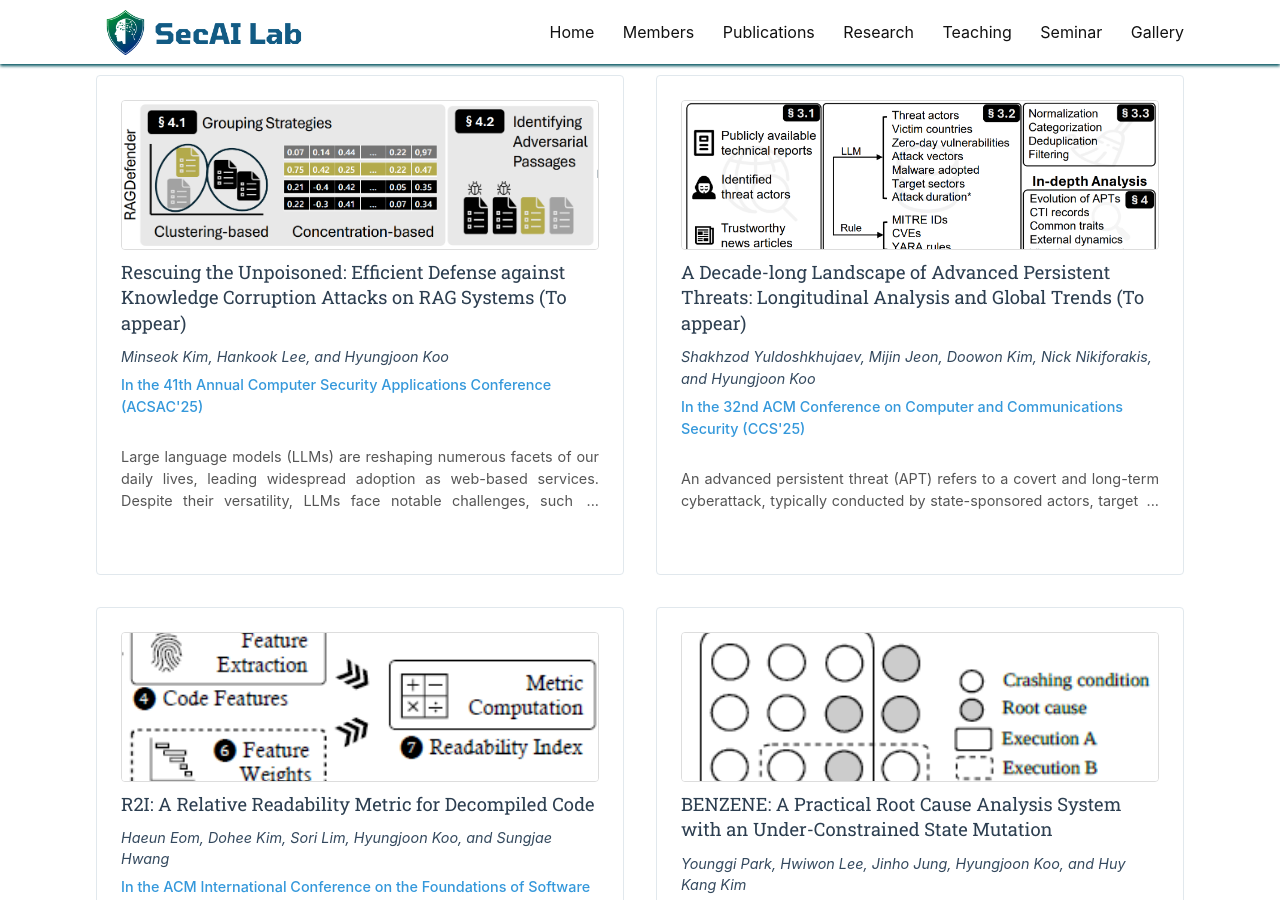
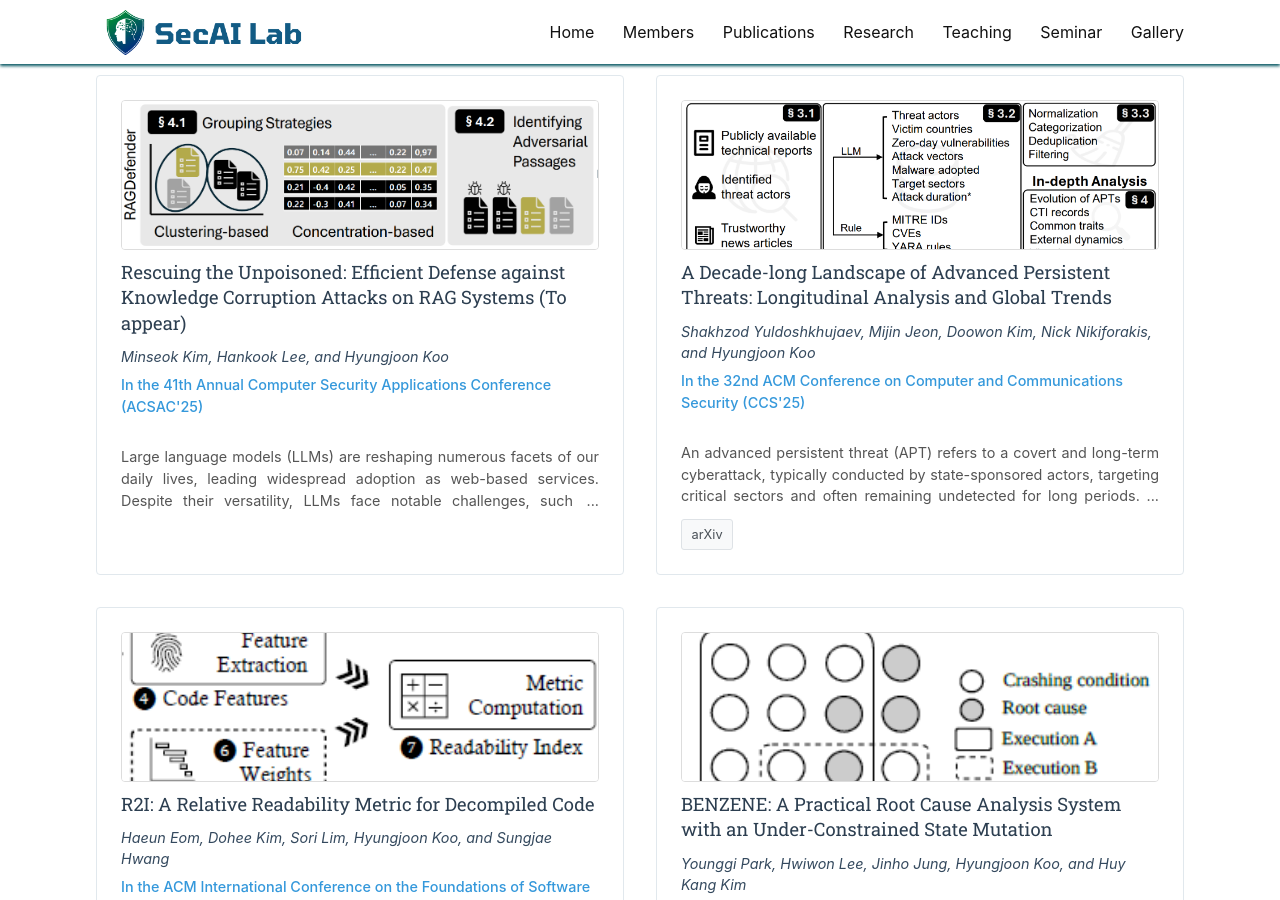
Before and after one commit to SecAI-Lab/secai-lab.github.io, a Jekyll site: the page built from pages/publications.md, in a window 1280 px wide and 900 px high, scrolled down 403 px. Built offline with Jekyll 4.4.1, drawn with Linux system fonts in a browser that asks for light colours; nearby versions of some CDN libraries; some of the changed text lies outside the part shown.

Commit message:
Add arXiv

```diff
--- a/pages/publications.md
+++ b/pages/publications.md
@@ -583,6 +583,9 @@
                     {% if publi.link.url and publi.link.url != "To appear" %}
                     <a href="{{ publi.link.url }}" class="publication-link" target="_blank"> Paper</a>
                     {% endif %}
+                    {% if publi.link.arXiv %}
+                    <a href="{{ publi.link.arXiv }}" class="publication-link" target="_blank"> arXiv</a>
+                    {% endif %}
                     {% if publi.github %}
                     <a href="{{ publi.github }}" class="publication-link github-link" target="_blank">
                         Code
@@ -612,6 +615,10 @@
                     <a href="{{ publi.link.url }}" class="entry-link" target="_blank">
                      Paper</a>
                     {% endif %}
+                    {% if publi.link.arXiv %}
+                    <a href="{{ publi.link.arXiv }}" class="entry-link" target="_blank">
+                     arXiv</a>
+                    {% endif %}
                     {% if publi.github %}
                     <a href="{{ publi.github }}" class="entry-link github-link" target="_blank">
                          Code
@@ -640,6 +647,9 @@
                 <div class="entry-links">
                     {% if publi.link.url %}
                     <a href="{{ publi.link.url }}" class="entry-link" target="_blank"> Paper</a>
+                    {% endif %}
+                    {% if publi.link.arXiv %}
+                    <a href="{{ publi.link.arXiv }}" class="entry-link" target="_blank"> arXiv</a>
                     {% endif %}
                     {% if publi.github %}
                     <a href="{{ publi.github }}" class="entry-link github-link" target="_blank">
```
Also changed, not shown: _data/publist-conferences.yml (+3 -1 lines).
